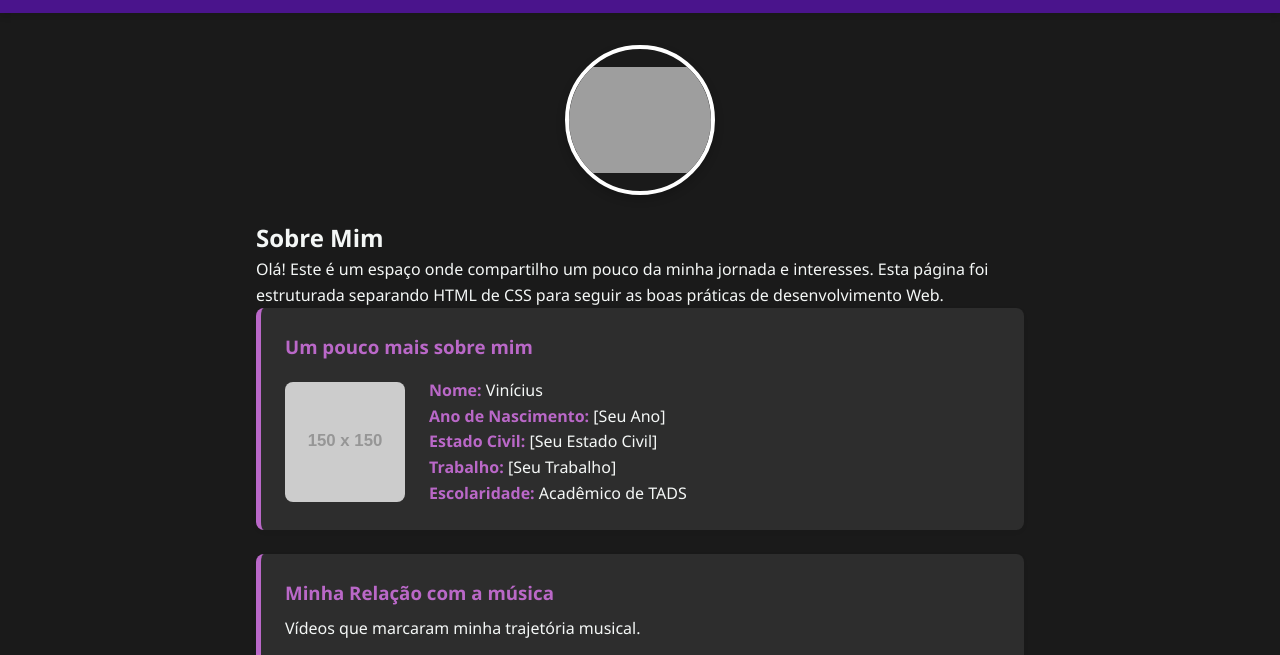
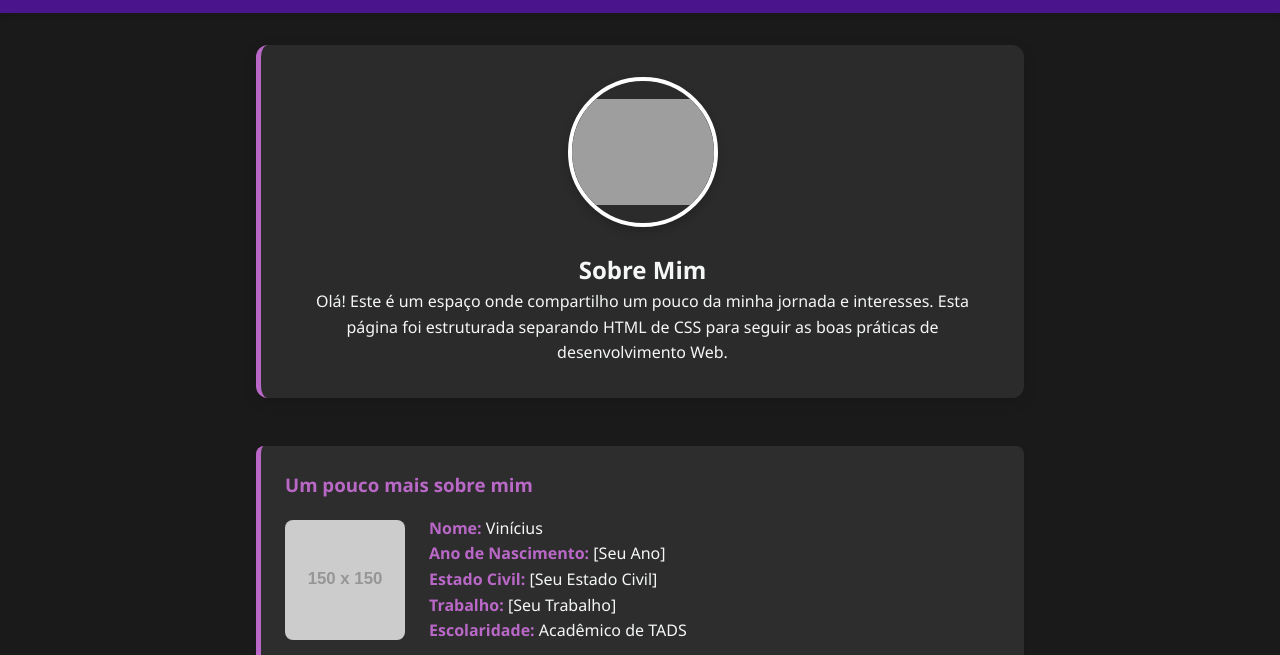
Before and after one commit to ViniciusSendoski/Desenvolvimento_de_Blog_com_AI, a plain HTML site: page Index.html in a window 1280 px wide. Both pictures are taken after a click on the button "Inverter Cor". Shown: the part 96-751 px from the top of the page. Drawn offline with Linux system fonts and the light colour scheme; grey boxes are pictures that could not be loaded; placeholder pictures from the web are drawn by us.

Commit message:
oitavo ponto um ciclo, adiciona trasparencia, agora legivel

```diff
--- a/style.css
+++ b/style.css
@@ -114,6 +114,22 @@ body.inverted .linha-separadora { background: #444; }
 /* =========================================
    4. SEÇÃO PERFIL E INFOS (Card "Sobre Mim")
    ========================================= */
+/* .perfil: Adicionamos um fundo para destacar o texto do GIF de fundo */
+.perfil {
+    text-align: center;
+    margin-bottom: 3rem;
+    background: rgba(255, 255, 255, 0.85); /* Fundo branco com 85% de opacidade */
+    padding: 2rem;
+    border-radius: 12px;
+    box-shadow: 0 4px 15px rgba(0,0,0,0.1);
+    border-left: 5px solid #6a1b9a; /* Mantém a identidade visual dos outros cards */
+}
+
+/* Ajuste para o Modo Invertido (Escuro) */
+body.inverted .perfil {
+    background: rgba(45, 45, 45, 0.9); /* Fundo escuro semi-transparente */
+    border-left-color: #ba68c8;
+}
 
 /* .foto-perfil: A foto principal do topo. */
 .foto-perfil {
```
Also changed, not shown: 1 other file.
